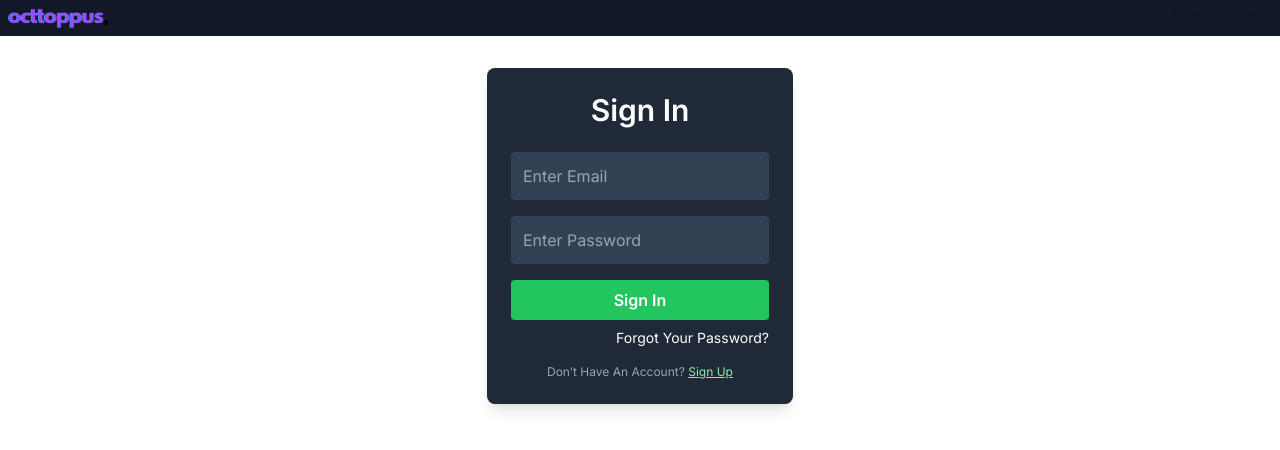
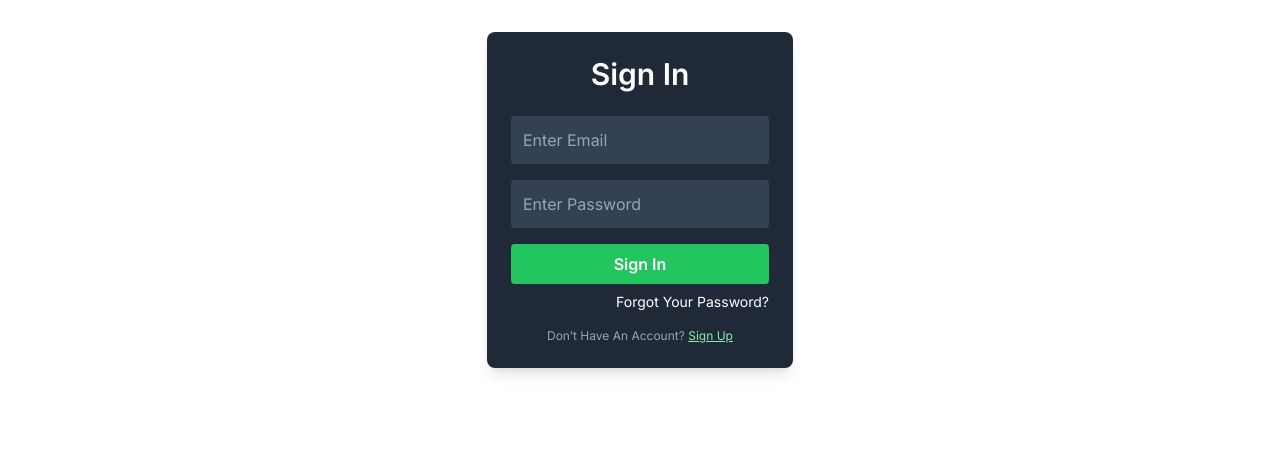
Before and after one commit to Hamza123Hussain/octtoppus_admin, a Next.js app: page / in a window 1280 px wide. Shown: the top 450 px of the page. Built offline with nearby package versions, Linux system fonts and the light colour scheme.

Commit message:
to do checked again

```diff
--- a/components/ConditonalLayout.tsx
+++ b/components/ConditonalLayout.tsx
@@ -47,14 +47,12 @@ const ConditionalLayout = ({ children }: { children: ReactNode }) => {
         </div>
       ) : isAuthPage ? (
         <div className="flex flex-col min-h-screen">
-          <Navbar />
+          {/* <Navbar /> */}
 
           {children}
         </div>
       ) : (
         <div className="flex flex-col  min-h-screen">
-          <Navbar />
-
           <Login />
         </div>
       )}
```
